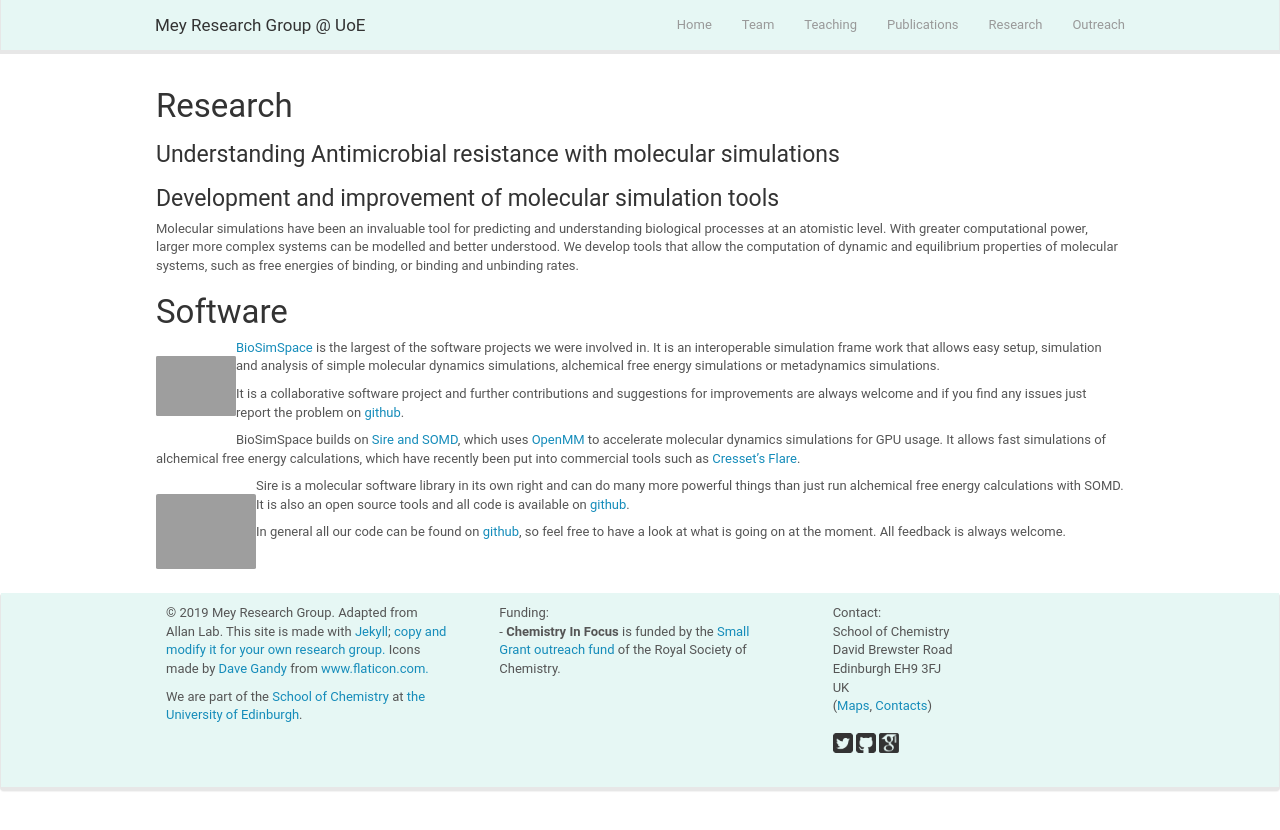
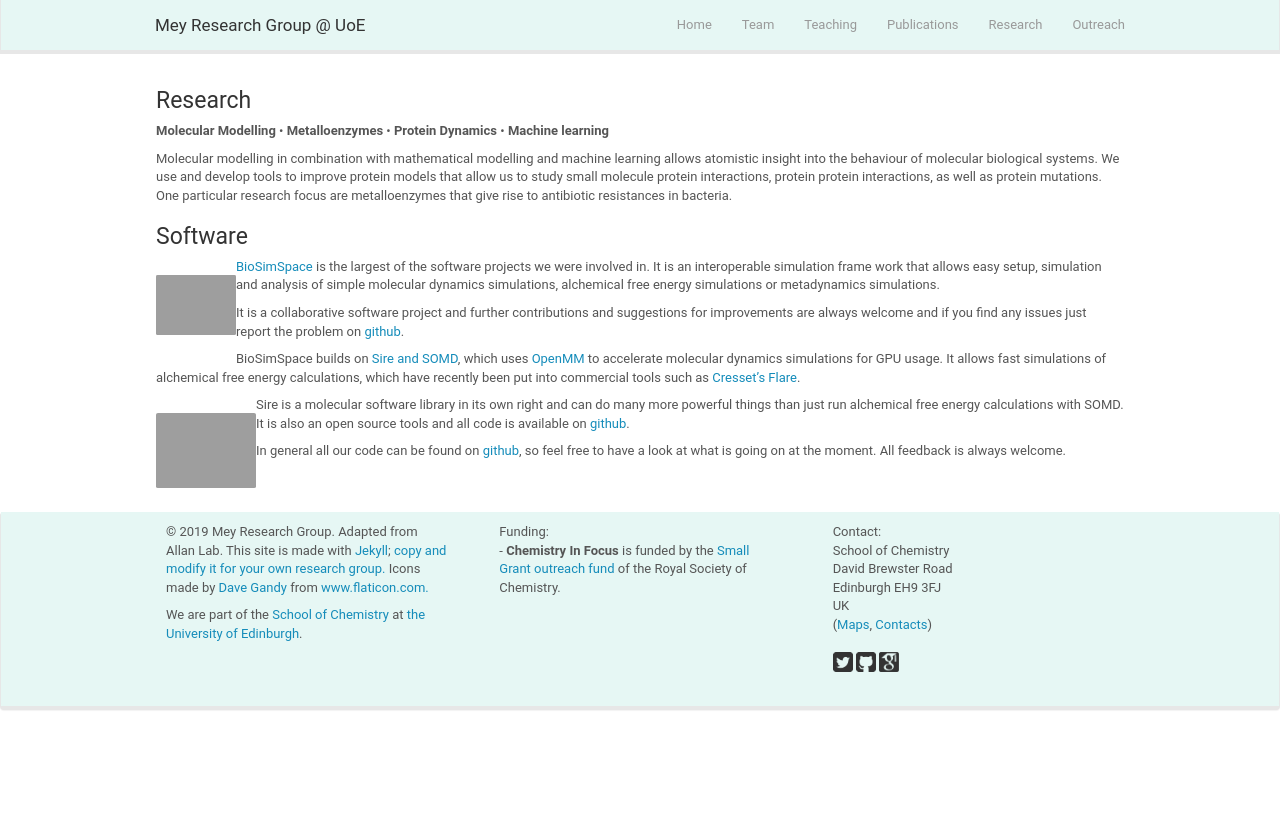
Before and after one commit to mozhu621/intellistream.github.io, a Jekyll site: the page built from _pages/research.md, in a window 1280 px wide. Shown: the top 830 px of the page. Built offline with Jekyll 4.4.1, drawn with Linux system fonts in a browser that asks for light colours; nearby versions of some CDN libraries.

Commit message:
barebone research interests updated

```diff
--- a/_pages/research.md
+++ b/_pages/research.md
@@ -6,16 +6,12 @@ sitemap: false
 permalink: /research/
 ---
 
-# Research
+### Research
+**Molecular Modelling** • **Metalloenzymes** • **Protein Dynamics** • **Machine learning**
 
-### Understanding Antimicrobial resistance with molecular simulations
+Molecular modelling in combination with mathematical modelling and machine learning allows atomistic insight into the behaviour of molecular biological systems. We use and develop tools to improve protein models that allow us to study small molecule protein interactions, protein protein interactions, as well as protein mutations. One particular research focus are metalloenzymes that give rise to antibiotic resistances in bacteria.
 
-
-### Development and improvement of molecular simulation tools
-
-Molecular simulations have been an invaluable tool for predicting and understanding biological processes at an atomistic level. With greater computational power, larger more complex systems can be modelled and better understood. We develop tools that allow the computation of dynamic and equilibrium properties of molecular systems, such as free energies of binding, or binding and unbinding rates.
-
-# Software
+### Software
 
 ![]({{ site.url }}{{ site.baseurl }}/images/research/BSS-logo.png){: style="width: 80px; float: left; border: 10px"}
 [BioSimSpace](http://biosimspace.org) is the largest of the software projects we were involved in. It is an interoperable simulation frame work that allows easy setup, simulation and analysis of simple molecular dynamics simulations, alchemical free energy simulations or metadynamics simulations.
```
